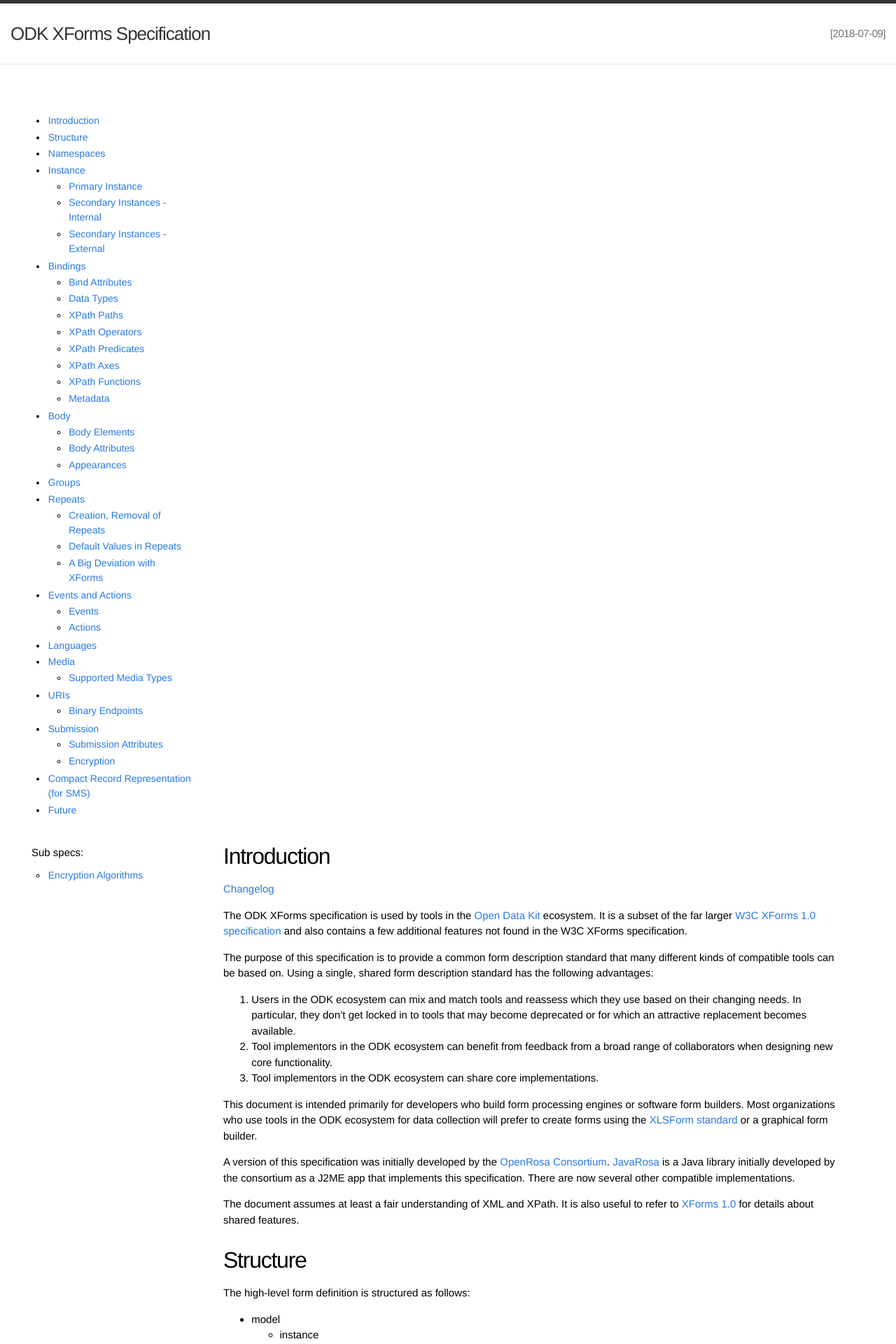
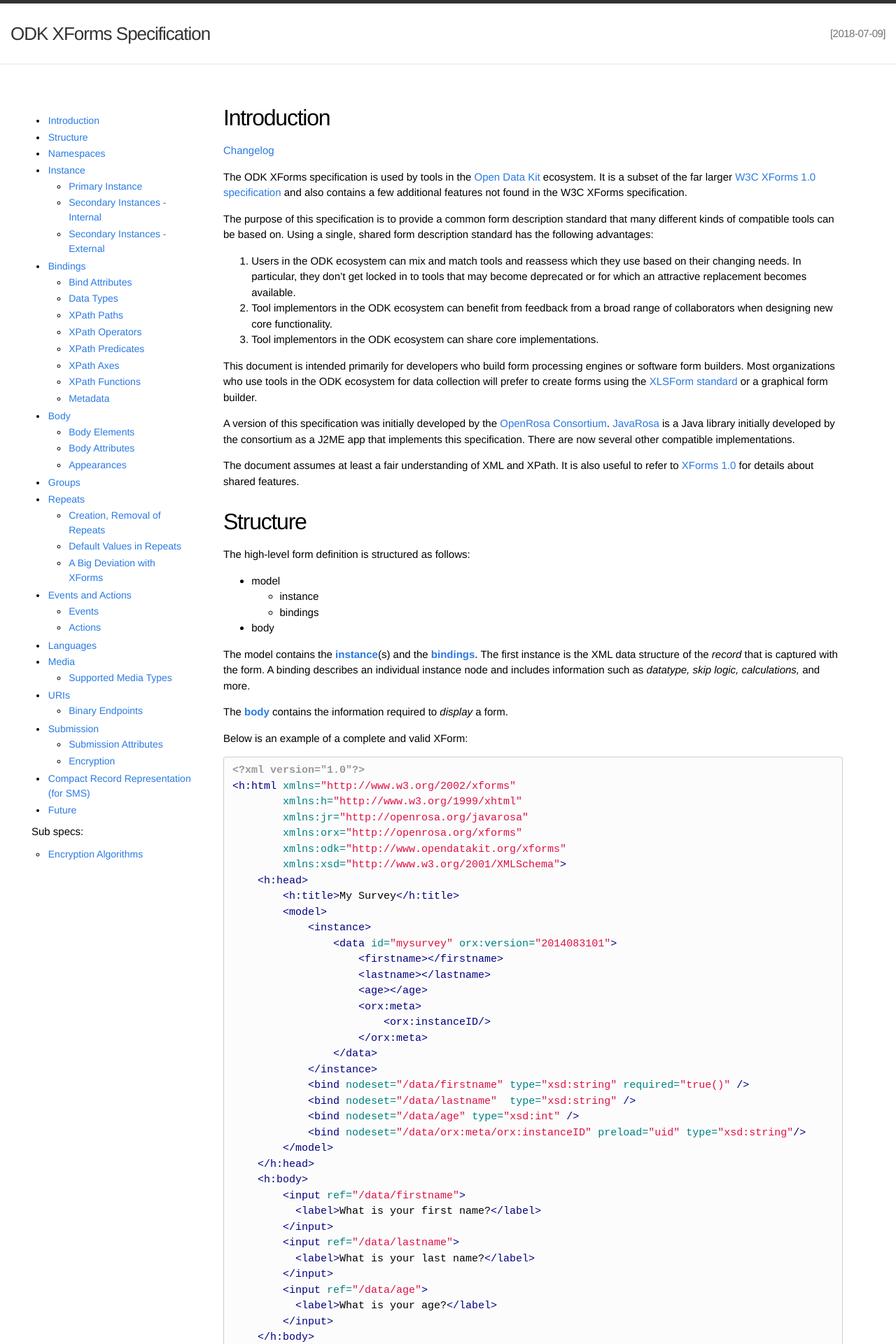
Before and after one commit to getodk/xforms-spec, a Jekyll site: the page built from index.html, in a window 1280 px wide. Shown: the top 1920 px of the page at 70% size. Built offline with Jekyll 4.4.1, drawn with Linux system fonts in a browser that asks for light colours.

Commit message:
fixed: links to and from encryption sub-spec, closes #209

```diff
--- a/css/main.css
+++ b/css/main.css
@@ -88,11 +88,14 @@
     margin-left: 1em;
     padding-top: 1em;
     width: 20%;
+    display: flex;
+    flex-direction:column;
 }
 
 .sidenav > ul {
     font-size: 14px;
     padding: 0.6em 1em 0.6em 1.6em;
+    order: 2;
 }
 
 .sidenav > ul li {
@@ -105,6 +108,15 @@
 
 .sidenav ul.sub{
     list-style-type: circle;
+    order: 4;
+}
+
+.sidenav h4{
+    order: 3;
+}
+
+.sidenav ul.sub.first{
+    order: 1;
 }
 
 /* Layout Styles */
--- a/encryption.html
+++ b/encryption.html
@@ -3,8 +3,8 @@
 ---
 
 <div class="sidenav clearfix">
-    <ul class="sub">
-        <li><a href="/">Back to main spec</a></li>
+    <ul class="sub first">
+        <li><a href="../">Back to main spec</a></li>
     </ul>
 </div>
 
--- a/index.html
+++ b/index.html
@@ -2,13 +2,13 @@
 layout: default
 ---
 
-<div class="sidenav clearfix"></div>
 <div class="sidenav clearfix">
 	<h4>Sub specs:</h4>
 	<ul class="sub">
-		<li><a href="/encryption">Encryption Algorithms</a></li>
+		<li><a href="./encryption">Encryption Algorithms</a></li>
 	</ul>
 </div>
+
 <div class="wrap">
 	<article class="post-content">
 		{% for section in site.sections %}
```
Also changed, not shown: _sections/100-encryption.md (+5 -5 lines).
